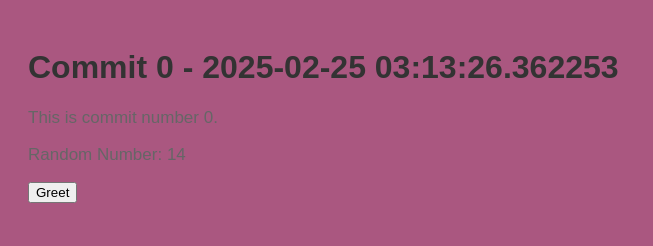
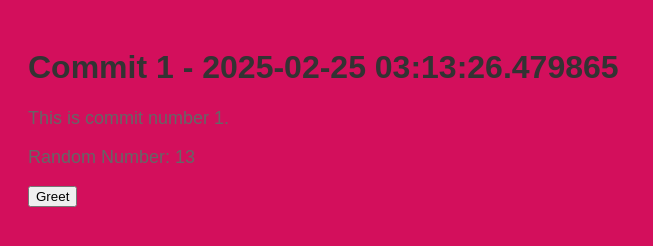
Before and after one commit to legbald0d/myrep-repo-20250225031320, a plain HTML site: page index.html in a window 1280 px wide. Shown: the whole page, without its empty margins (0-653 px from the left). Drawn offline with Linux system fonts and the light colour scheme.

Commit message:
📝 Commit 1 with HTML, CSS, and JS

```diff
--- a/index.html
+++ b/index.html
@@ -2,13 +2,13 @@
     <!DOCTYPE html>
     <html>
     <head>
-        <title>Commit 0 - 2025-02-25 03:13:26.362253</title>
+        <title>Commit 1 - 2025-02-25 03:13:26.479865</title>
         <link rel="stylesheet" href="style.css">
     </head>
     <body>
-        <h1>Commit 0 - 2025-02-25 03:13:26.362253</h1>
-        <p>This is commit number 0.</p>
-        <p>Random Number: 14</p>
+        <h1>Commit 1 - 2025-02-25 03:13:26.479865</h1>
+        <p>This is commit number 1.</p>
+        <p>Random Number: 13</p>
         <button onclick="greet()">Greet</button>
         <script src="script.js"></script>
     </body>
--- a/script.js
+++ b/script.js
@@ -2,4 +2,4 @@
     function greet() {
         alert('Hello from commit ' + commitNumber + '!');
     }
-    var commitNumber = 0;
+    var commitNumber = 1;
--- a/style.css
+++ b/style.css
@@ -1,7 +1,7 @@
 
     body {
         font-family: Arial, sans-serif;
-        background-color: #aa5780;
+        background-color: #d30f5c;
         padding: 20px;
     }
     h1 {
@@ -9,5 +9,5 @@
     }
     p {
         color: #666;
-        font-size: 17px;
+        font-size: 18px;
     }
```
